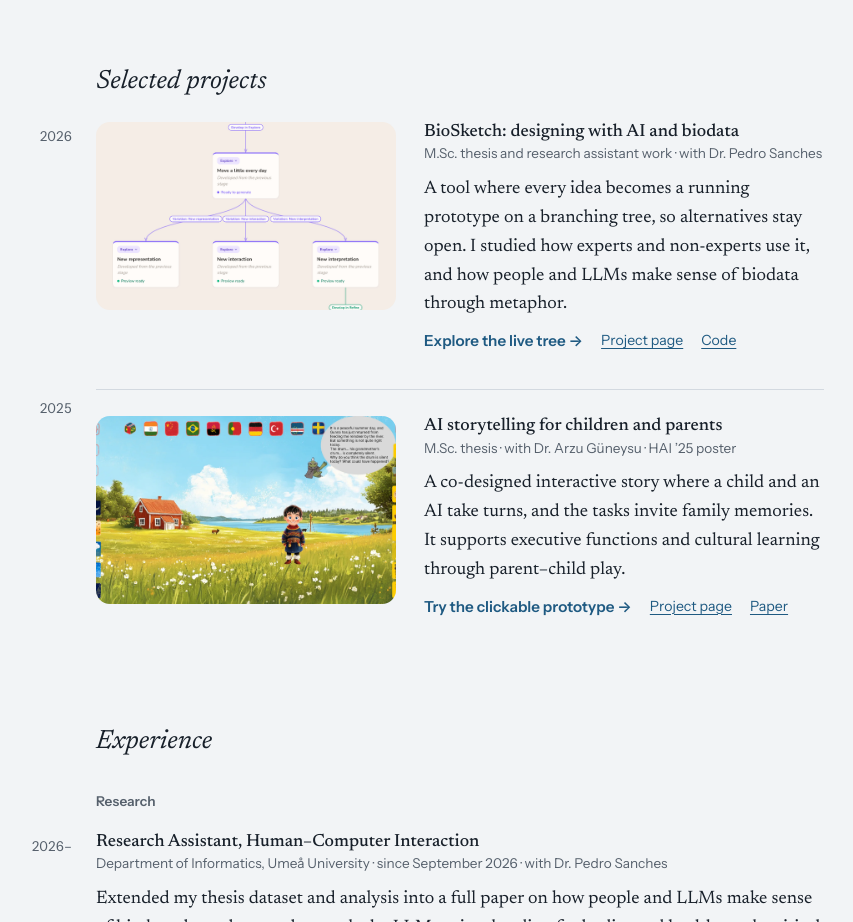
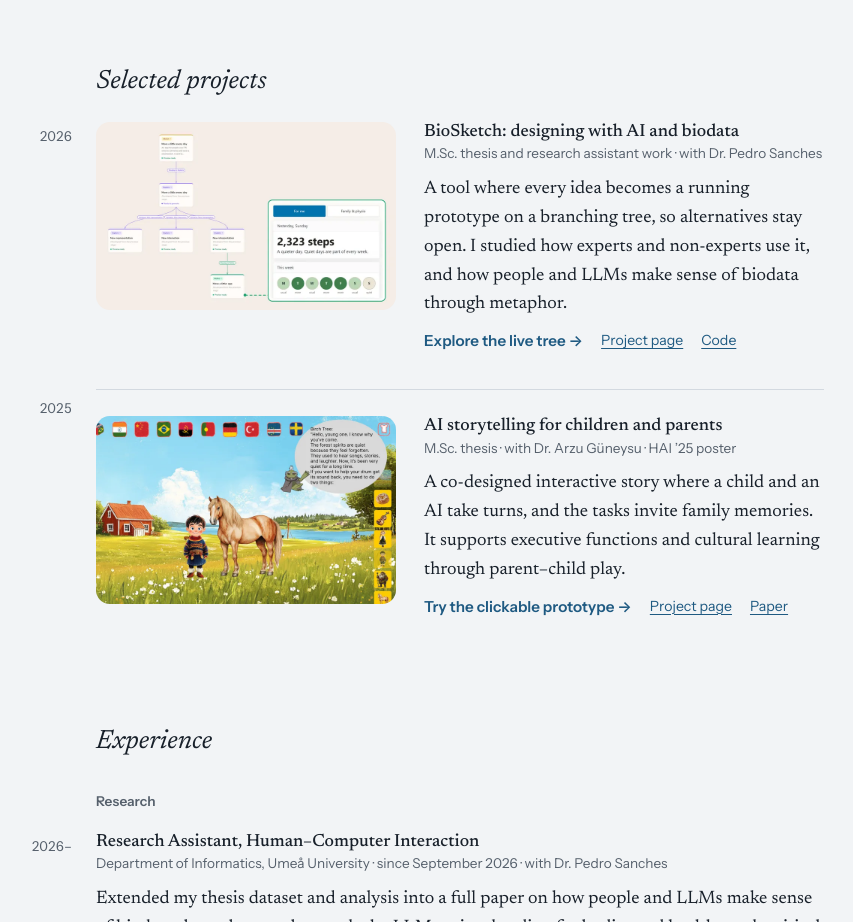
Before and after one commit to leonelligabriele-ops/leonelligabriele-ops.github.io, a plain HTML site: page index.html in a window 1280 px wide. Shown: the part 880-1802 px from the top of the page, without its empty margins (240-1093 px from the left). Drawn offline with Linux system fonts and the light colour scheme.

Commit message:
Home: purpose-made project covers for BioSketch and storytelling
Co-Authored-By: Claude Opus 5.5 <noreply@anthropic.com>

```diff
--- a/index.html
+++ b/index.html
@@ -59,7 +59,7 @@
       <h2>Selected projects</h2>
       <article class="proj">
         <span class="when">2026</span>
-        <a class="thumb" href="projects/biosketch/" tabindex="-1" aria-hidden="true"><img src="projects/biosketch/screenshots/tree.png" alt="" loading="lazy"></a>
+        <a class="thumb" href="projects/biosketch/" tabindex="-1" aria-hidden="true"><img src="projects/biosketch/cover-800.webp" srcset="projects/biosketch/cover-800.webp 800w, projects/biosketch/cover.webp 1600w" sizes="(min-width: 760px) 300px, 100vw" width="1600" height="1000" alt="" loading="lazy"></a>
         <div>
           <h3><a href="projects/biosketch/">BioSketch: designing with AI and biodata</a></h3>
           <p class="meta">M.Sc. thesis and research assistant work · with Dr. Pedro Sanches</p>
@@ -73,7 +73,7 @@
       </article>
       <article class="proj">
         <span class="when">2025</span>
-        <a class="thumb" href="projects/storytelling/" tabindex="-1" aria-hidden="true"><img src="projects/storytelling/screens/04-story-start.webp?v=2" alt="" loading="lazy"></a>
+        <a class="thumb" href="projects/storytelling/" tabindex="-1" aria-hidden="true"><img src="projects/storytelling/cover-800.webp" srcset="projects/storytelling/cover-800.webp 800w, projects/storytelling/cover.webp 1600w" sizes="(min-width: 760px) 300px, 100vw" width="1600" height="1000" alt="" loading="lazy"></a>
         <div>
           <h3><a href="projects/storytelling/">AI storytelling for children and parents</a></h3>
           <p class="meta">M.Sc. thesis · with Dr. Arzu Güneysu · HAI ’25 poster</p>
```
Also changed, not shown: projects/biosketch/cover-800.webp (added), projects/biosketch/cover.webp (added), projects/storytelling/cover-800.webp (added), projects/storytelling/cover.webp (added).
